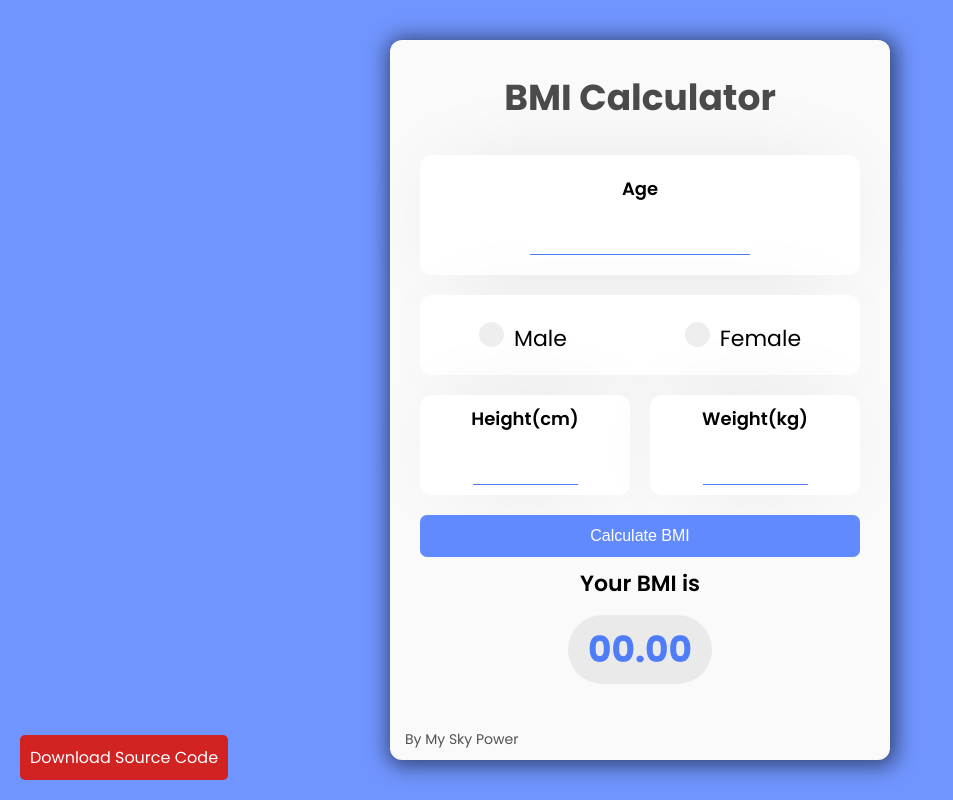
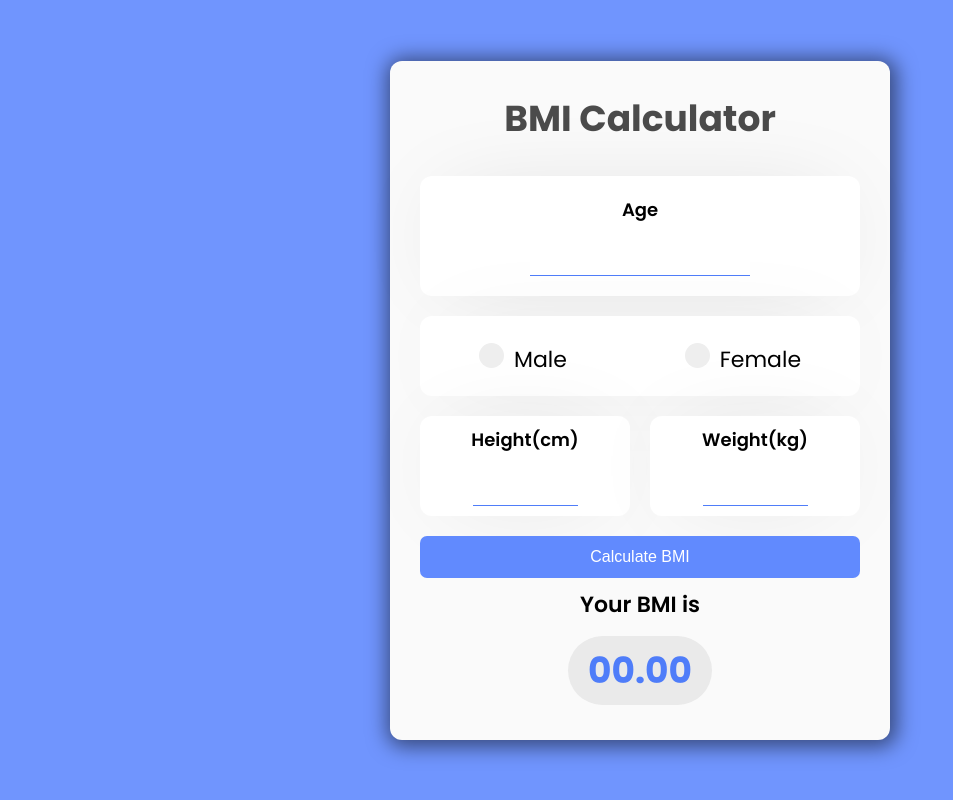
Before and after one commit to RafieA4/BMI-calculator, a plain HTML site: page index.html in a window 1280 px wide. Shown: the whole page, without its empty margins (0-953 px from the left). Drawn offline with Linux system fonts and the light colour scheme.

Commit message:
Update index.html

```diff
--- a/index.html
+++ b/index.html
@@ -55,14 +55,14 @@
             <div id="result">00.00</div>
             <p class="comment"></p>
           </div>
-          <div class="footer"><a class="footer-text" target="_blank" href="https://myskypower.net/">By My Sky Power</a></div>
+
 
 
 
         </div>
       </div>
 
-      <a href="#" target="_blank" class="linkDownload">Download Source Code</a>
+
 
 
 
```
